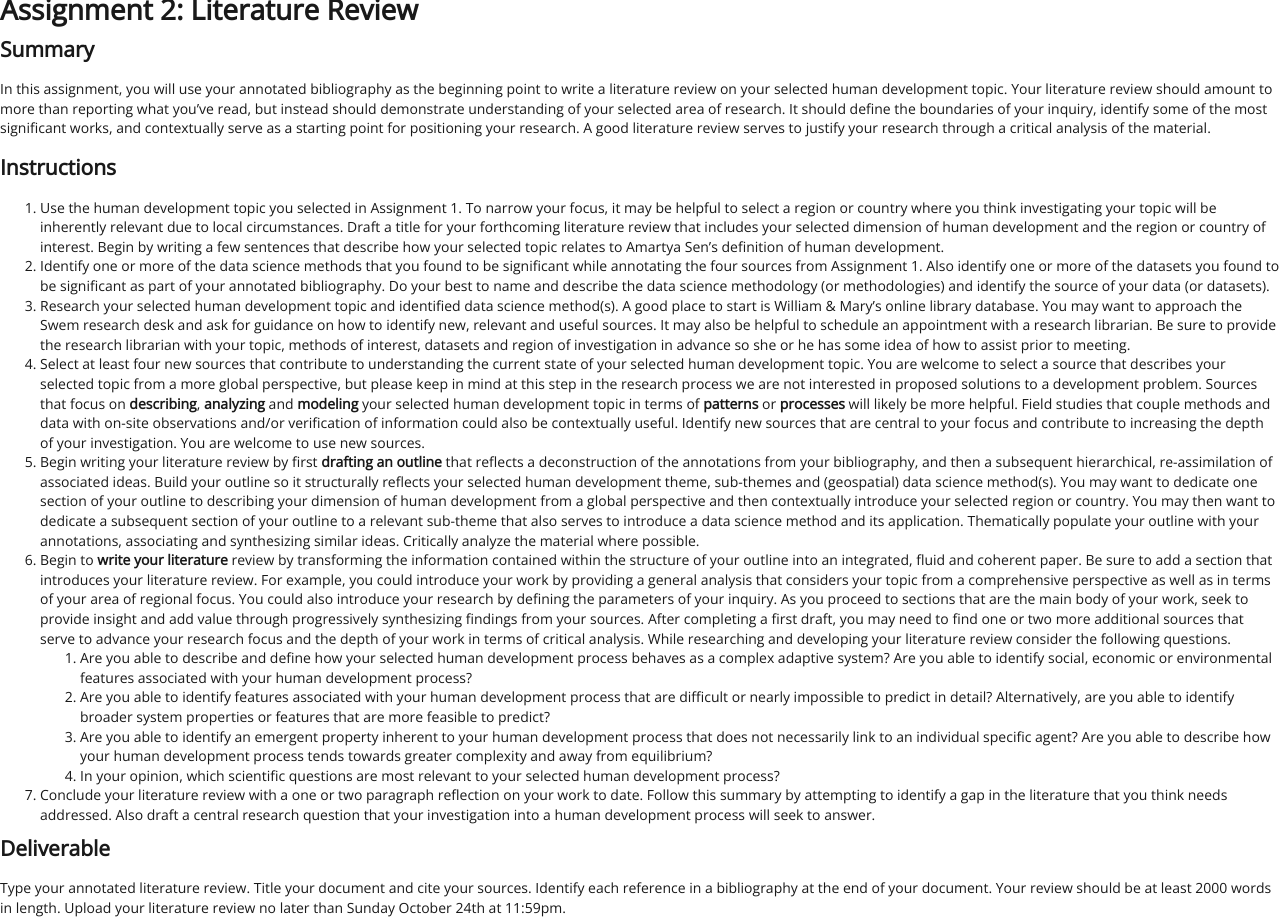
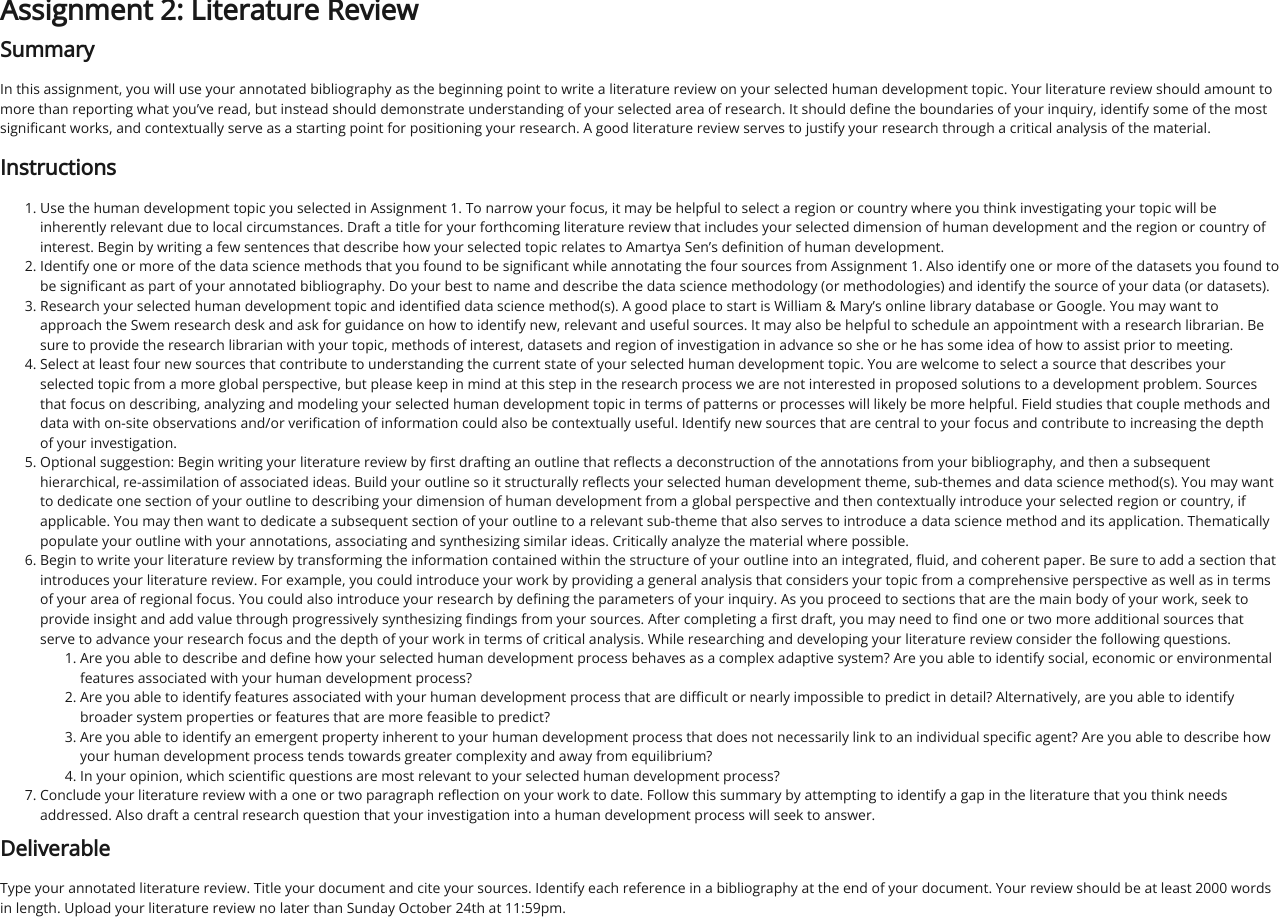
Before and after one commit to EMBrewer/dat150, a Jekyll site: the page built from _posts/2021-09-25-Assignment2.md, in a window 1280 px wide. Built offline with Jekyll 4.4.1, drawn with Linux system fonts in a browser that asks for light colours; our own code applies the rules of GitHub Pages for plain Markdown files.

Commit message:
Update 2021-09-25-Assignment2.md

```diff
--- a/_posts/2021-09-25-Assignment2.md
+++ b/_posts/2021-09-25-Assignment2.md
@@ -8,10 +8,10 @@ In this assignment, you will use your annotated bibliography as the beginning po
 
 1. Use the human development topic you selected in Assignment 1. To narrow your focus, it may be helpful to select a region or country where you think investigating your topic will be inherently relevant due to local circumstances. Draft a title for your forthcoming literature review that includes your selected dimension of human development and the region or country of interest. Begin by writing a few sentences that describe how your selected topic relates to Amartya Sen’s definition of human development.
 2. Identify one or more of the data science methods that you found to be significant while annotating the four sources from Assignment 1.  Also identify one or more of the datasets you found to be significant as part of your annotated bibliography. Do your best to name and describe the data science methodology (or methodologies) and identify the source of your data \(or datasets\).
-3. Research your selected human development topic and identified data science method\(s\). A good place to start is William & Mary’s online library database.  You may want to approach the Swem research desk and ask for guidance on how to identify new, relevant and useful sources. It may also be helpful to schedule an appointment with a research librarian.  Be sure to provide the research librarian with your topic, methods of interest, datasets and region of investigation in advance so she or he has some idea of how to assist prior to meeting.
-4. Select at least four new sources that contribute to understanding the current state of your selected human development topic. You are welcome to select a source that describes your selected topic from a more global perspective, but please keep in mind at this step in the research process we are not interested in proposed solutions to a development problem. Sources that focus on **describing**, **analyzing** and **modeling** your selected human development topic in terms of **patterns** or **processes** will likely be more helpful. Field studies that couple methods and data with on-site observations and/or verification of information could also be contextually useful. Identify new sources that are central to your focus and contribute to increasing the depth of your investigation. You are welcome to use new sources.
-5. Begin writing your literature review by first **drafting an outline** that reflects a deconstruction of the annotations from your bibliography, and then a subsequent hierarchical, re-assimilation of associated ideas. Build your outline so it structurally reflects your selected human development theme, sub-themes and \(geospatial\) data science method\(s\). You may want to dedicate one section of your outline to describing your dimension of human development from a global perspective and then contextually introduce your selected region or country. You may then want to dedicate a subsequent section of your outline to a relevant sub-theme that also serves to introduce a data science method and its application. Thematically populate your outline with your annotations, associating and synthesizing similar ideas. Critically analyze the material where possible.
-6. Begin to **write your literature** review by transforming the information contained within the structure of your outline into an integrated, fluid and coherent paper. Be sure to add a section that introduces your literature review. For example, you could introduce your work by providing a general analysis that considers your topic from a comprehensive perspective as well as in terms of your area of regional focus. You could also introduce your research by defining the parameters of your inquiry. As you proceed to sections that are the main body of your work, seek to provide insight and add value through progressively synthesizing findings from your sources. After completing a first draft, you may need to find one or two more additional sources that serve to advance your research focus and the depth of your work in terms of critical analysis. While researching and developing your literature review consider the following questions.
+3. Research your selected human development topic and identified data science method\(s\). A good place to start is William & Mary’s online library database or Google. You may want to approach the Swem research desk and ask for guidance on how to identify new, relevant and useful sources. It may also be helpful to schedule an appointment with a research librarian.  Be sure to provide the research librarian with your topic, methods of interest, datasets and region of investigation in advance so she or he has some idea of how to assist prior to meeting.
+4. Select at least four new sources that contribute to understanding the current state of your selected human development topic. You are welcome to select a source that describes your selected topic from a more global perspective, but please keep in mind at this step in the research process we are not interested in proposed solutions to a development problem. Sources that focus on describing, analyzing and modeling your selected human development topic in terms of patterns or processes will likely be more helpful. Field studies that couple methods and data with on-site observations and/or verification of information could also be contextually useful. Identify new sources that are central to your focus and contribute to increasing the depth of your investigation.
+5. Optional suggestion: Begin writing your literature review by first drafting an outline that reflects a deconstruction of the annotations from your bibliography, and then a subsequent hierarchical, re-assimilation of associated ideas. Build your outline so it structurally reflects your selected human development theme, sub-themes and data science method\(s\). You may want to dedicate one section of your outline to describing your dimension of human development from a global perspective and then contextually introduce your selected region or country, if applicable. You may then want to dedicate a subsequent section of your outline to a relevant sub-theme that also serves to introduce a data science method and its application. Thematically populate your outline with your annotations, associating and synthesizing similar ideas. Critically analyze the material where possible.
+6. Begin to write your literature review by transforming the information contained within the structure of your outline into an integrated, fluid, and coherent paper. Be sure to add a section that introduces your literature review. For example, you could introduce your work by providing a general analysis that considers your topic from a comprehensive perspective as well as in terms of your area of regional focus. You could also introduce your research by defining the parameters of your inquiry. As you proceed to sections that are the main body of your work, seek to provide insight and add value through progressively synthesizing findings from your sources. After completing a first draft, you may need to find one or two more additional sources that serve to advance your research focus and the depth of your work in terms of critical analysis. While researching and developing your literature review consider the following questions.
    1. Are you able to describe and define how your selected human development process behaves as a complex adaptive system? Are you able to identify social, economic or environmental features associated with your human development process?
    2. Are you able to identify features associated with your human development process that are difficult or nearly impossible to predict in detail? Alternatively, are you able to identify broader system properties or features that are more feasible to predict?
    3. Are you able to identify an emergent property inherent to your human development process that does not necessarily link to an individual specific agent? Are you able to describe how your human development process tends towards greater complexity and away from equilibrium?
```
